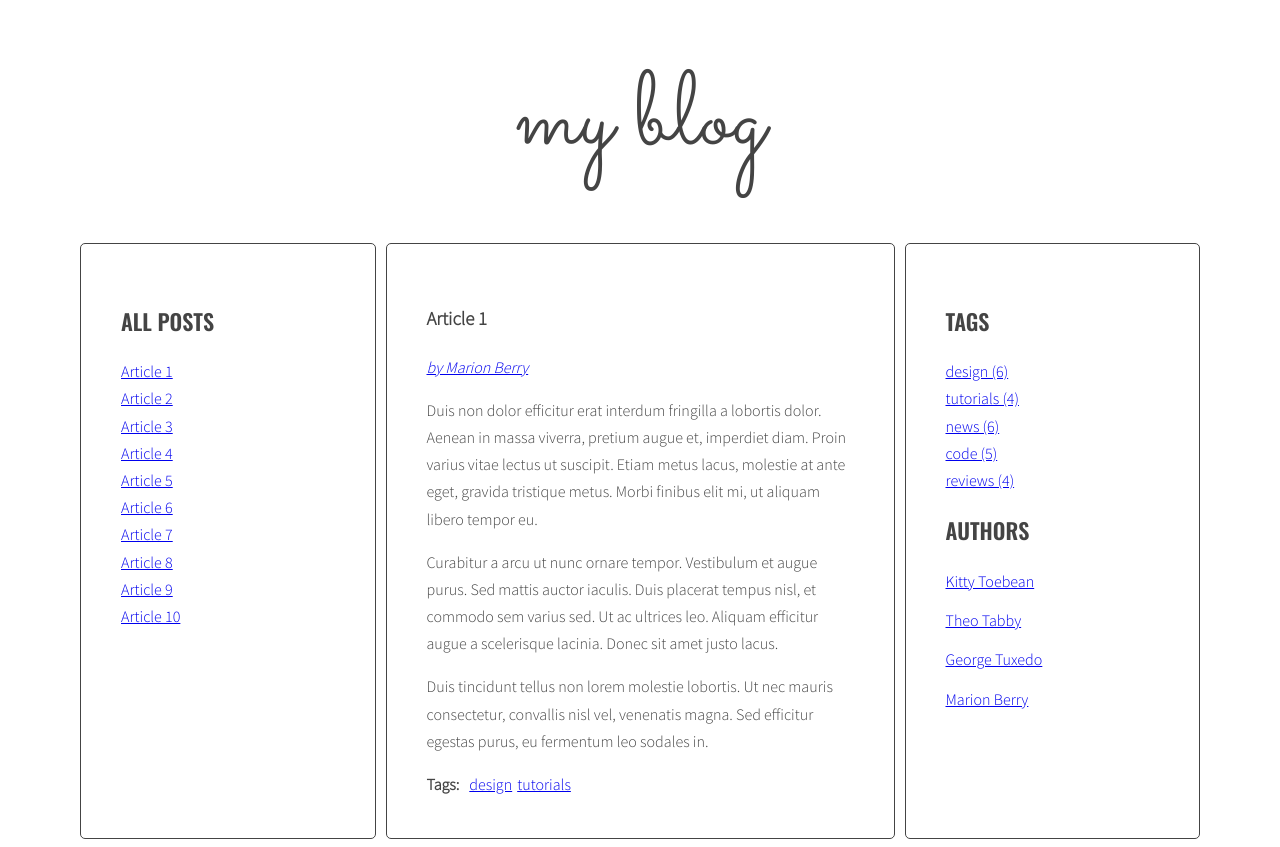
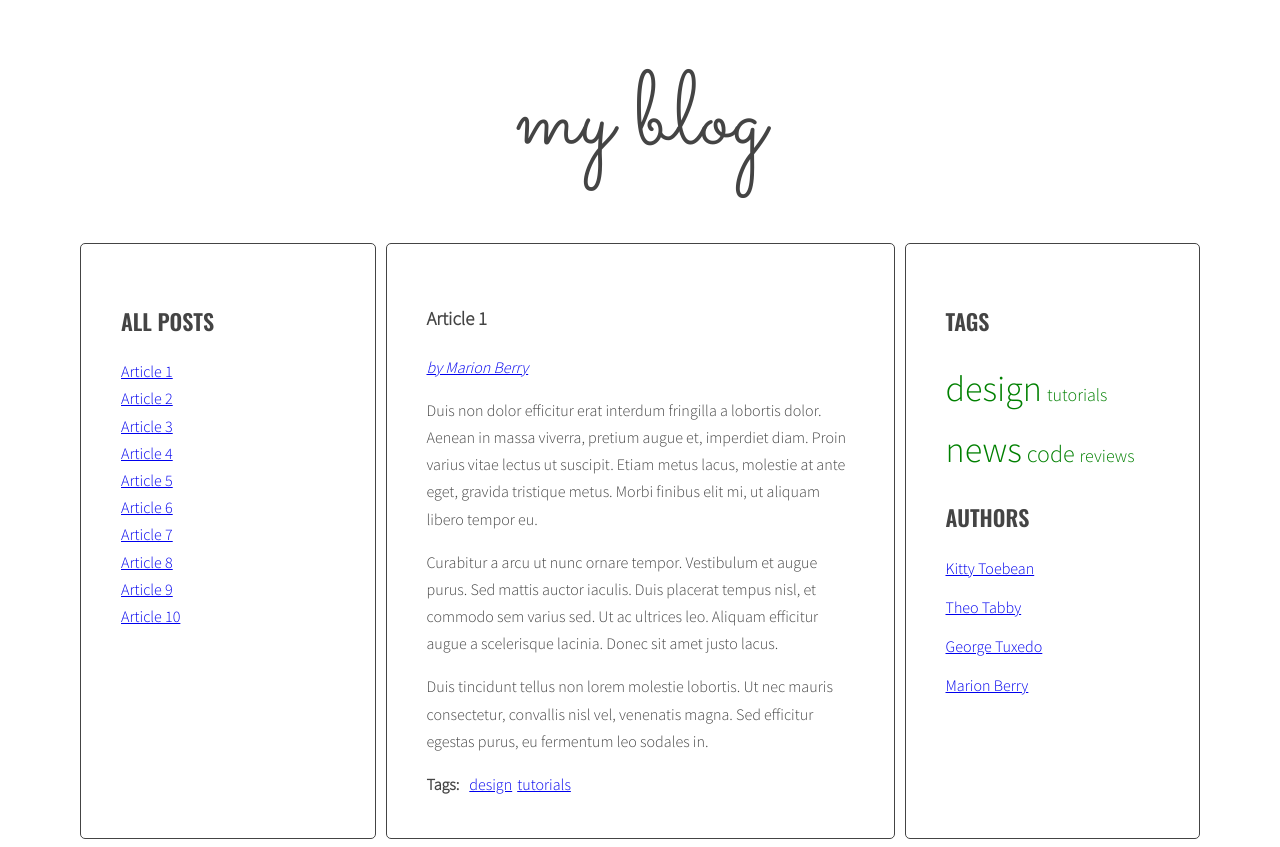
Before and after one commit to julia-kocik/javascript-blog, a website: page index.html in a window 1280 px wide. Drawn offline with nearby package versions, Linux system fonts and the light colour scheme.

Commit message:
Add tag cloud

```diff
--- a/js/script.js
+++ b/js/script.js
@@ -32,7 +32,9 @@
     optTitleListSelector = '.titles',
     optArticleTagsSelector = '.post-tags .list',
     optArticleAuthorSelector = '.post .post-author',
-    optTagsListSelector = '.tags.list';
+    optTagsListSelector = '.tags.list',
+    optCloudClassCount = 5,
+    optCloudClassPrefix = 'tag-size-';
 
   function generateTitleLinks(customSelector = '') {
     /* [DONE] remove contents of titleList */
@@ -61,6 +63,32 @@
     }
   }
   generateTitleLinks();
+
+  function calculateTagsParams(tags) {
+    const params = {
+      max: 0,
+      min: 999999
+    };
+    for(let tag in tags) {
+      if(tags[tag] > params.max) {
+        params.max = tags[tag];
+      } else if (tags[tag] < params.min) {
+        params.min = tags[tag];
+      }
+      //console.log(tag + ' is used ' + tags[tag] + ' times');
+    }
+    return params;
+  }
+
+
+  function calculateTagClass(count, params) {
+    const normalizedCount = count - params.min;
+    const normalizedMax = params.max - params.min;
+    const percentage = normalizedCount / normalizedMax;
+    const classNumber = Math.floor( percentage * (optCloudClassCount - 1) + 1 );
+    return optCloudClassPrefix + classNumber;
+  }
+
 
   function generateTags() {
     /* [NEW] create a new variable allTags with an empty object */
@@ -98,12 +126,15 @@
     }
     /* [NEW] find list of tags in right column */
     const tagList = document.querySelector('.tags');
+    console.log(tagList);
     /* [NEW] create variable for all links HTML code */
+    const tagsParams = calculateTagsParams(allTags);
+    //console.log('tagsParams:', tagsParams);
     let allTagsHTML = '';
     /* [NEW] START LOOP: for each tag in allTags: */
     for(let tag in allTags){
     /* [NEW] generate code of a link and add it to allTagsHTML */
-      allTagsHTML += '<li><a href="#tag-' + tag + '">' +  tag + ' (' + allTags[tag] + ') ' + '</a></li>';
+      allTagsHTML += '<li><a href="#tag-' + tag + '"' + ' class="' + calculateTagClass(allTags[tag], tagsParams) + '" >' + '<span>' +  tag + '</span></a></li>';
       console.log(allTagsHTML);
     }
     /* [NEW] END LOOP: for each tag in allTags: */
--- a/sass/style.scss
+++ b/sass/style.scss
@@ -119,3 +119,36 @@ body {
     margin: 0 10px 0 0;
   }
 }
+
+/* Tags */
+
+.tags li {
+  display: inline-block;
+  margin: 0 5px 0 0;
+}
+
+[class^="tag-size-"] {
+  text-decoration: none;
+  color: green;
+}
+
+
+.tag-size-5 span {
+  font-size: 36px;
+}
+
+.tag-size-4 span {
+  font-size: 32px;
+}
+
+.tag-size-3 span {
+  font-size: 24px;
+}
+
+.tag-size-2 span {
+  font-size: 20px;
+}
+
+.tag-size-1 span {
+  font-size: 18px;
+}
```
Also changed, not shown: index.html (+0 -1 lines), css/style.css, 1 other file.
